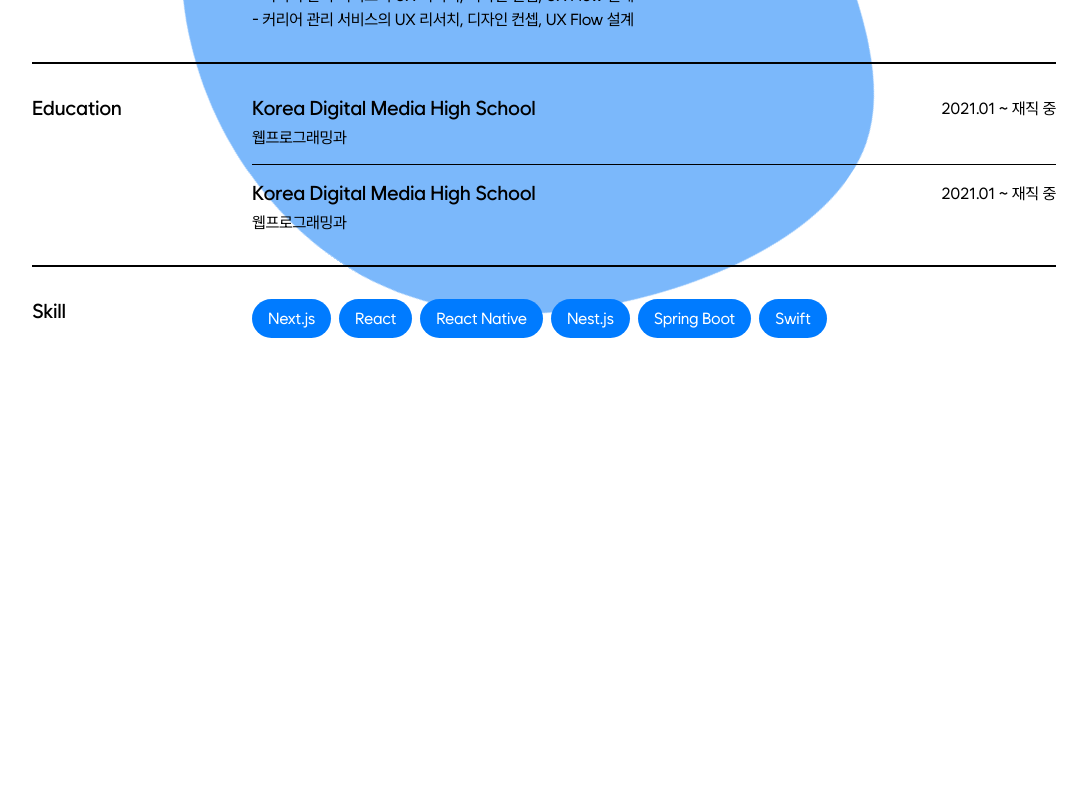
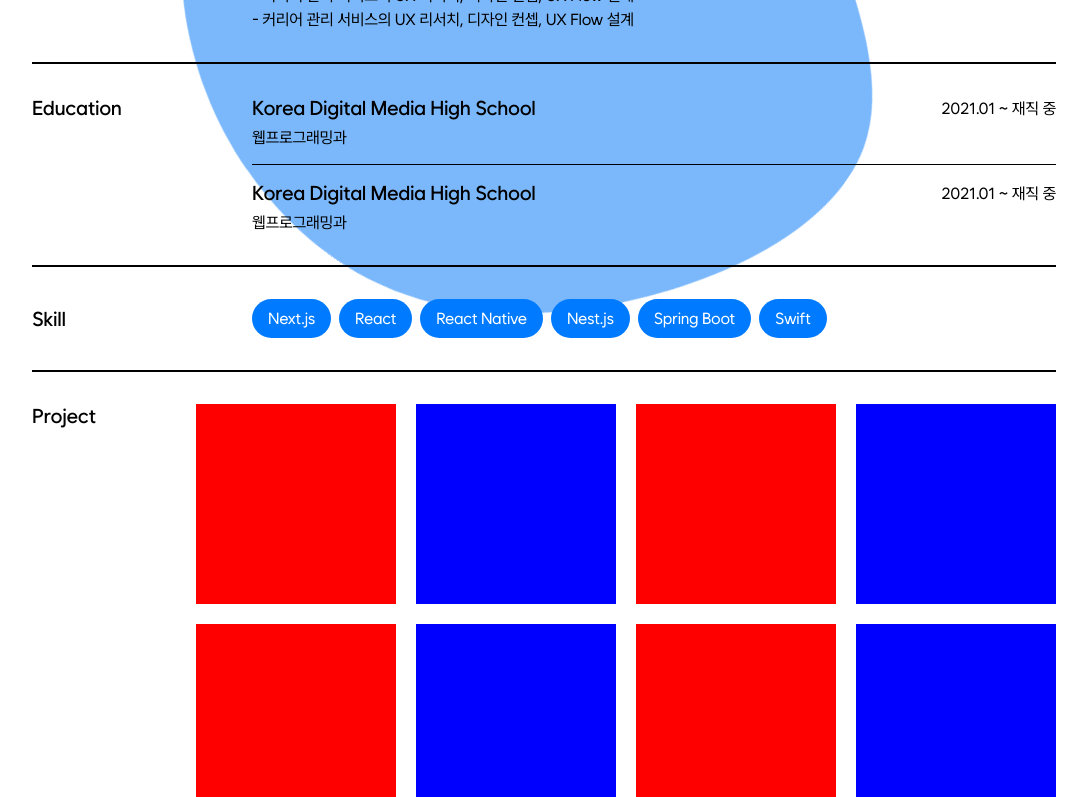
Before and after one commit to SID12g/sid12g.dev, a Next.js app: page / in a window 1280 px wide. Shown: the part 877-1674 px from the top of the page, without its empty margins (96-1183 px from the left). Before the commit the page ends 1425 px from the top, so only its background shows below. Built offline with nearby package versions, Linux system fonts and the light colour scheme; a web font is replaced by a local one.

Commit message:
feat: Home page project

```diff
--- a/src/app/page.tsx
+++ b/src/app/page.tsx
@@ -73,7 +73,7 @@ export default function Home() {
         <Box width="1024px" height="2px" background_color="#000000" />
         <Gap height="32px" />
         <Box display="flex">
-          <Box width="200px">
+          <Box width="200px" display="flex" align_items="center">
             <Text
               font_size="20px"
               font_weight="500"
@@ -93,6 +93,33 @@ export default function Home() {
             <SkillPropertyChildren>Spring Boot</SkillPropertyChildren>
             <SkillPropertyChildren>Swift</SkillPropertyChildren>
           </Box>
+        </Box>
+        <Gap height="32px" />
+        <Box width="1024px" height="2px" background_color="#000000" />
+        <Gap height="32px" />
+        <Box display="flex">
+          <Box width="200px" display="flex">
+            <Text
+              font_size="20px"
+              font_weight="500"
+              line_height="24px"
+              letter_spacing="-0.4px"
+              style={{ whiteSpace: "nowrap" }}
+            >
+              Project
+            </Text>
+          </Box>
+          <Gap width="20px" />
+          <BoxWrapper>
+            <Box width="200px" height="200px" background_color="red" />
+            <Box width="200px" height="200px" background_color="blue" />
+            <Box width="200px" height="200px" background_color="red" />
+            <Box width="200px" height="200px" background_color="blue" />
+            <Box width="200px" height="200px" background_color="red" />
+            <Box width="200px" height="200px" background_color="blue" />
+            <Box width="200px" height="200px" background_color="red" />
+            <Box width="200px" height="200px" background_color="blue" />
+          </BoxWrapper>
         </Box>
         <Background>
           <Image src={BackgroundImage} alt="Background Image" />
@@ -259,3 +286,11 @@ const SkillPropertyChildren = styled.div`
   padding: 10px 16px;
   border-radius: 100px;
 `;
+
+const BoxWrapper = styled.div`
+  display: grid;
+  grid-template-columns: repeat(4, 200px);
+  gap: 20px;
+  right: 0px;
+  position: absolute;
+`;
```
